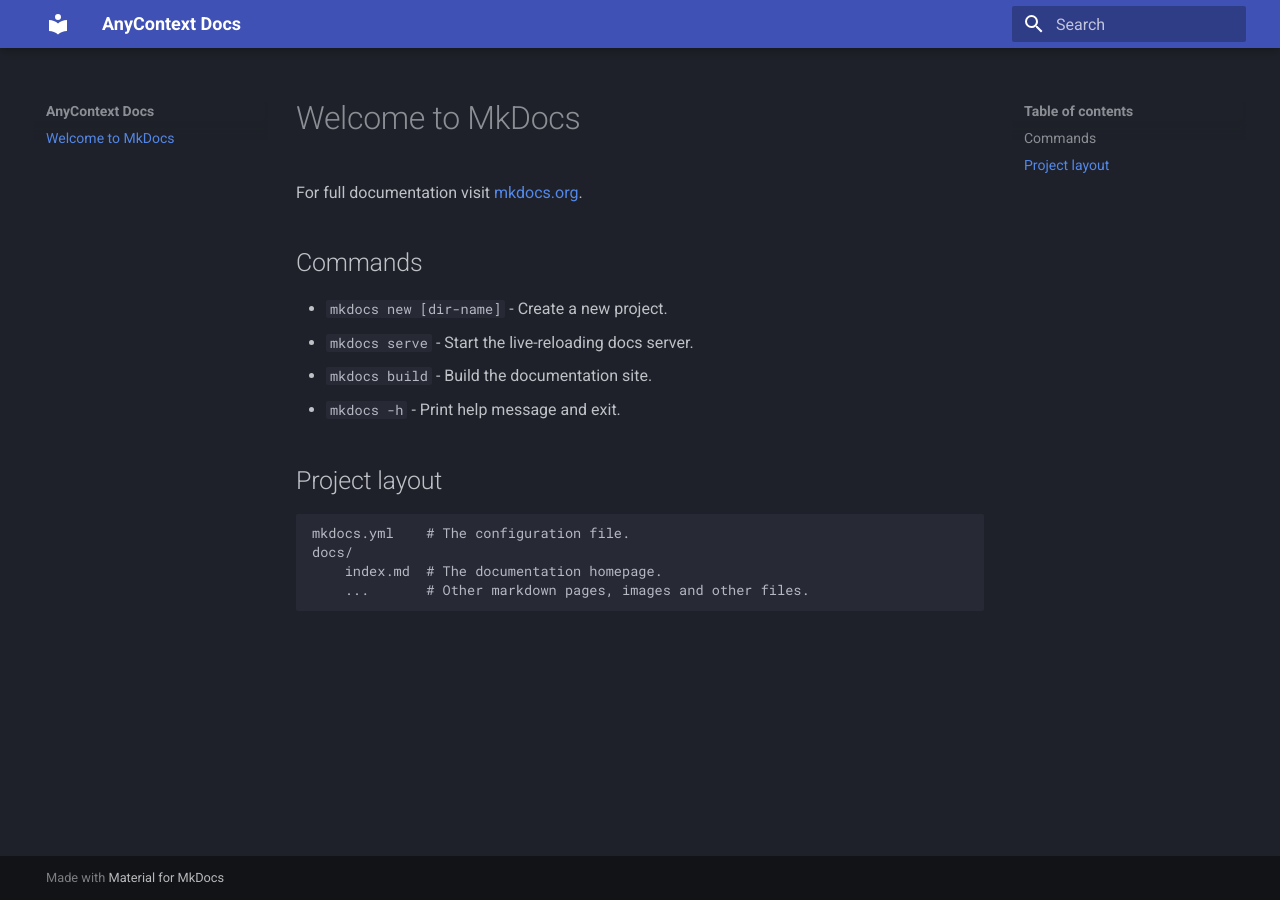
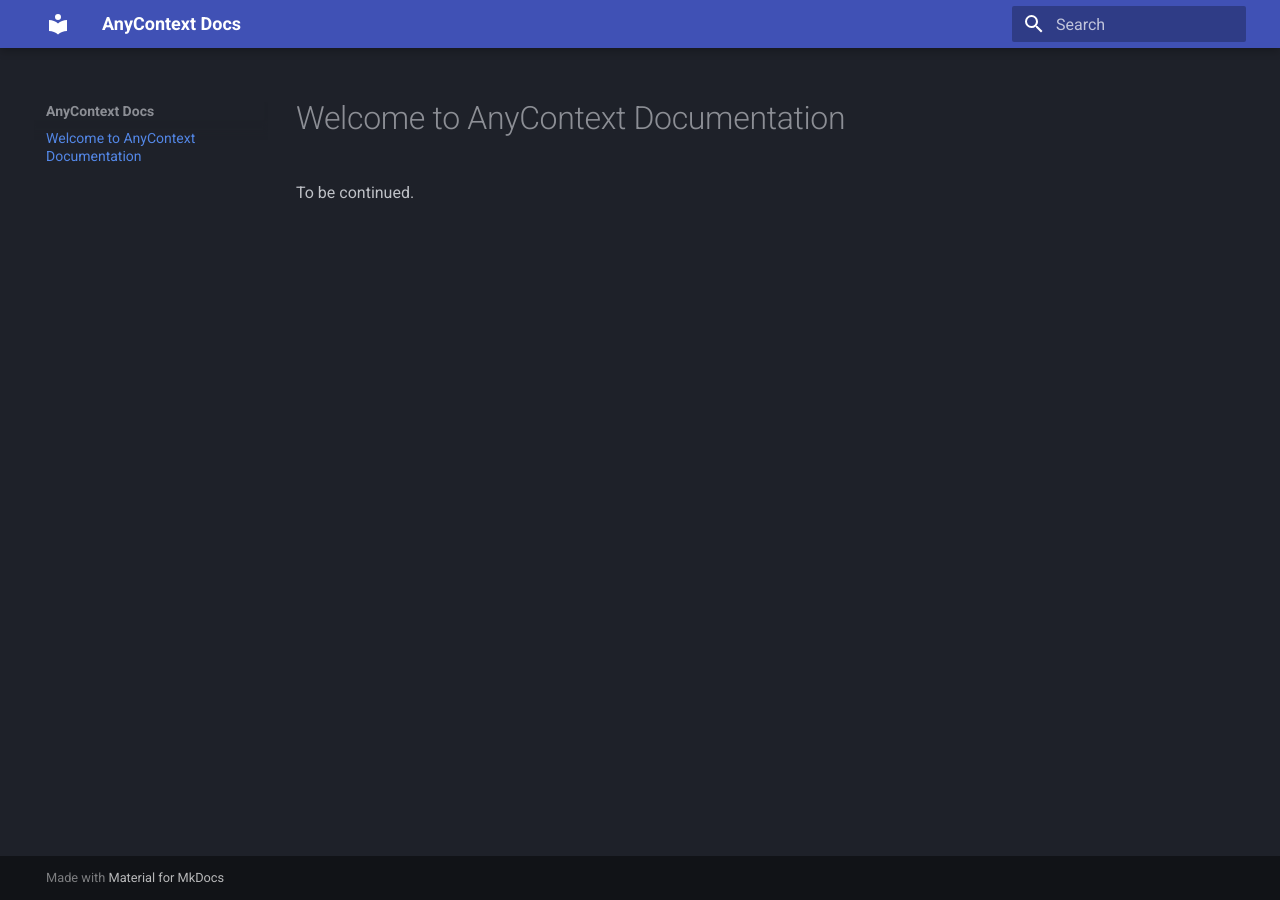
Before and after one commit to AnyContext-ai/anycontext-docs, an MkDocs documentation site: the page built from docs/index.md, in a window 1280 px wide. Built offline with MkDocs 1.6.1 and Material for MkDocs 9.7.7, drawn with Linux system fonts in a browser that asks for light colours.

Commit message:
change index, remove mkdocs references

```diff
--- a/docs/index.md
+++ b/docs/index.md
@@ -1,17 +1,3 @@
-# Welcome to MkDocs
+# Welcome to AnyContext Documentation
 
-For full documentation visit [mkdocs.org](https://www.mkdocs.org).
-
-## Commands
-
-* `mkdocs new [dir-name]` - Create a new project.
-* `mkdocs serve` - Start the live-reloading docs server.
-* `mkdocs build` - Build the documentation site.
-* `mkdocs -h` - Print help message and exit.
-
-## Project layout
-
-    mkdocs.yml    # The configuration file.
-    docs/
-        index.md  # The documentation homepage.
-        ...       # Other markdown pages, images and other files.
+To be continued.
```
